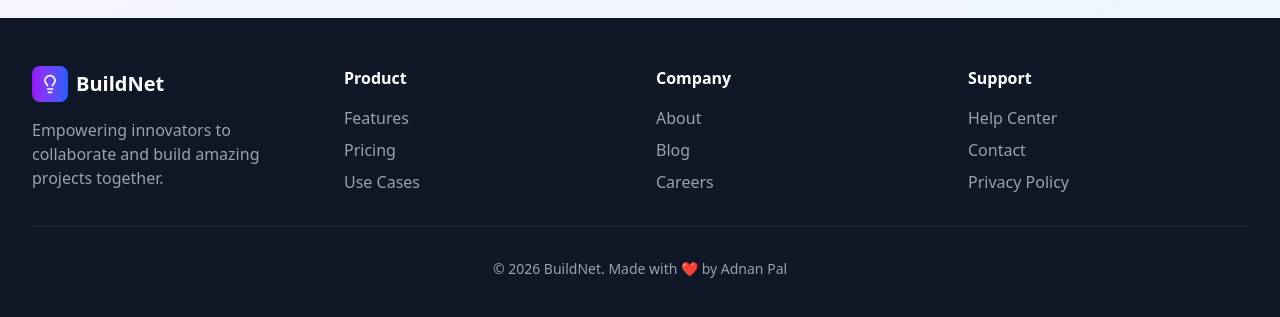
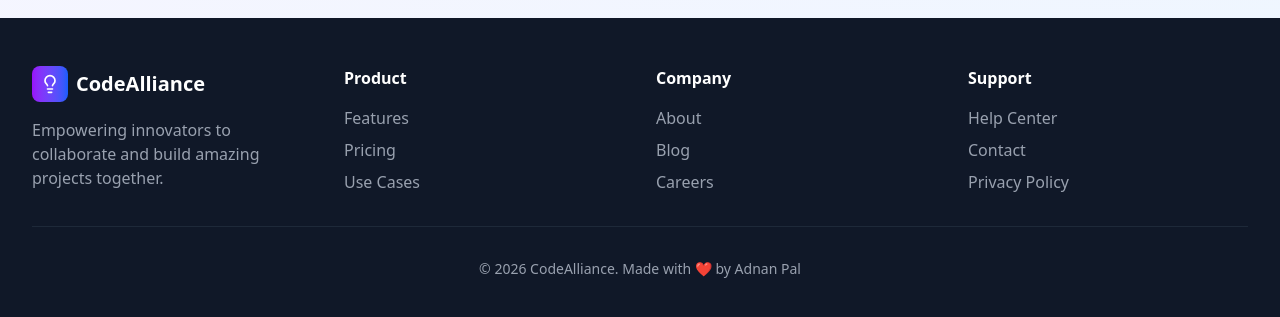
Before and after one commit to adnanpal/buildnet, a React (Vite) app: page / in a window 1280 px wide. Shown: the part 2086-2403 px from the top of the page. Built offline with nearby package versions, Linux system fonts and the light colour scheme; no server answers.

Commit message:
Name changed

```diff
--- a/src/components/Footer.tsx
+++ b/src/components/Footer.tsx
@@ -11,7 +11,7 @@ function Footer() {
               <div className="bg-linear-to-r from-purple-600 to-blue-600 p-2 rounded-lg">
                 <Lightbulb className="w-4 h-4 sm:w-5 sm:h-5 text-white" />
               </div>
-              <span className="text-lg sm:text-xl font-bold">BuildNet</span>
+              <span className="text-lg sm:text-xl font-bold">CodeAlliance</span>
             </div>
             <p className="text-sm sm:text-base text-gray-400">
               Empowering innovators to collaborate and build amazing projects together.
@@ -51,7 +51,7 @@ function Footer() {
 
         {/* Copyright */}
         <div className="border-t border-gray-800 pt-6 sm:pt-8 text-center text-gray-400 text-xs sm:text-sm">
-          © 2026 BuildNet. Made with ❤️ by Adnan Pal
+          © 2026 CodeAlliance. Made with ❤️ by Adnan Pal
         </div>
       </div>
     </footer>
```
